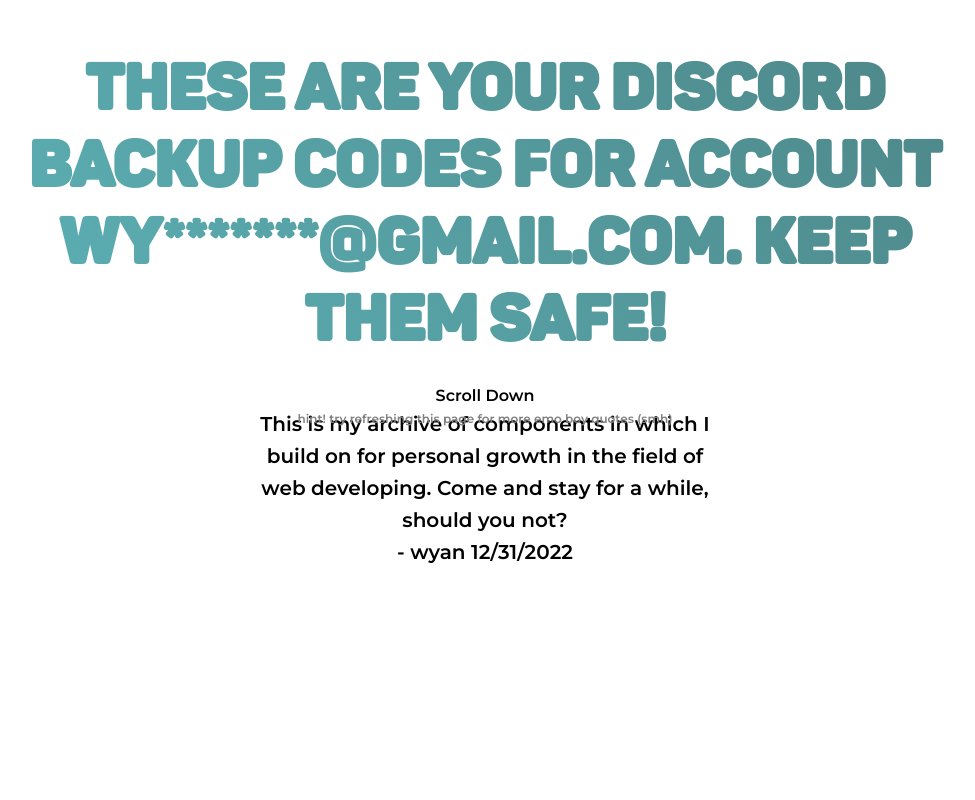
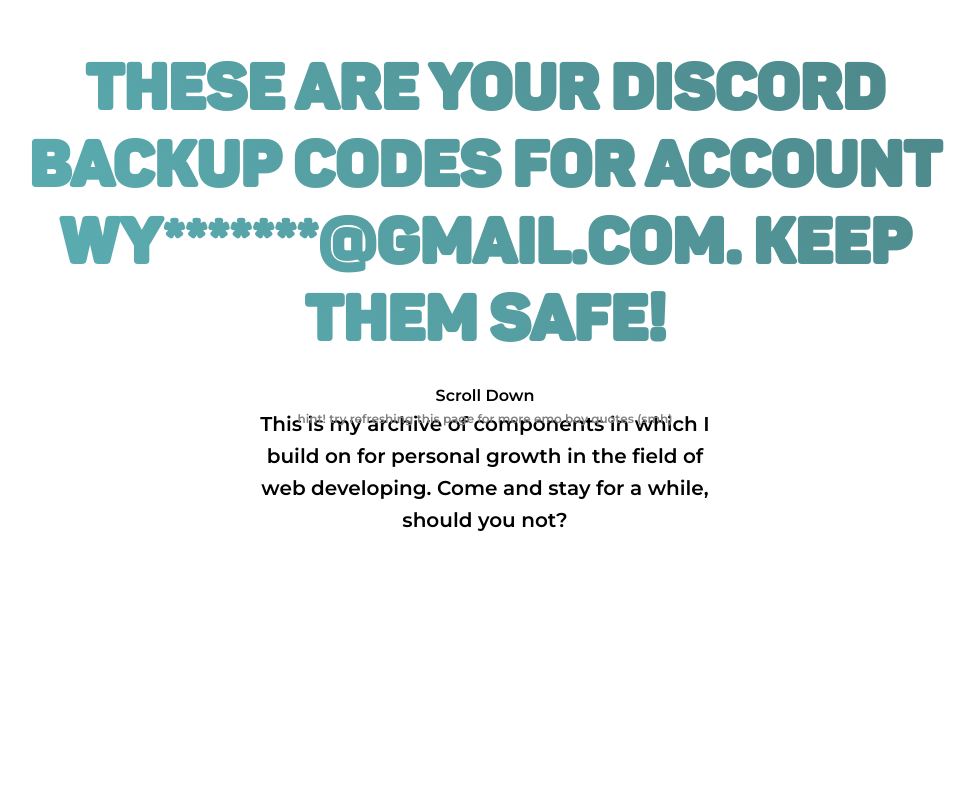
Before and after one commit to wyanhache/wyanhache.github.io, a plain HTML site: page bigbag/index.html in a window 1280 px wide. Shown: the top 800 px of the page, without its empty margins (155-1130 px from the left). Drawn offline with Linux system fonts and the light colour scheme.

Commit message:
Update index.html

```diff
--- a/bigbag/index.html
+++ b/bigbag/index.html
@@ -13,7 +13,7 @@
     <div id="GFG">
         <div id="bro">
             <h1 id="head"></h1>
-                <p id="huh">This is my archive of components in which I build on for personal growth in the field of web developing. Come and stay for a while, should you not?<br> - wyan 12/31/2022</p>
+                <p id="huh">This is my archive of components in which I build on for personal growth in the field of web developing. Come and stay for a while, should you not?</p>
         </div>
 
         <div id="scrol" style=" position: absolute; top:50%; left:50%; transform: translate(-50%,  -50%); line-height: 0.4;">
```
